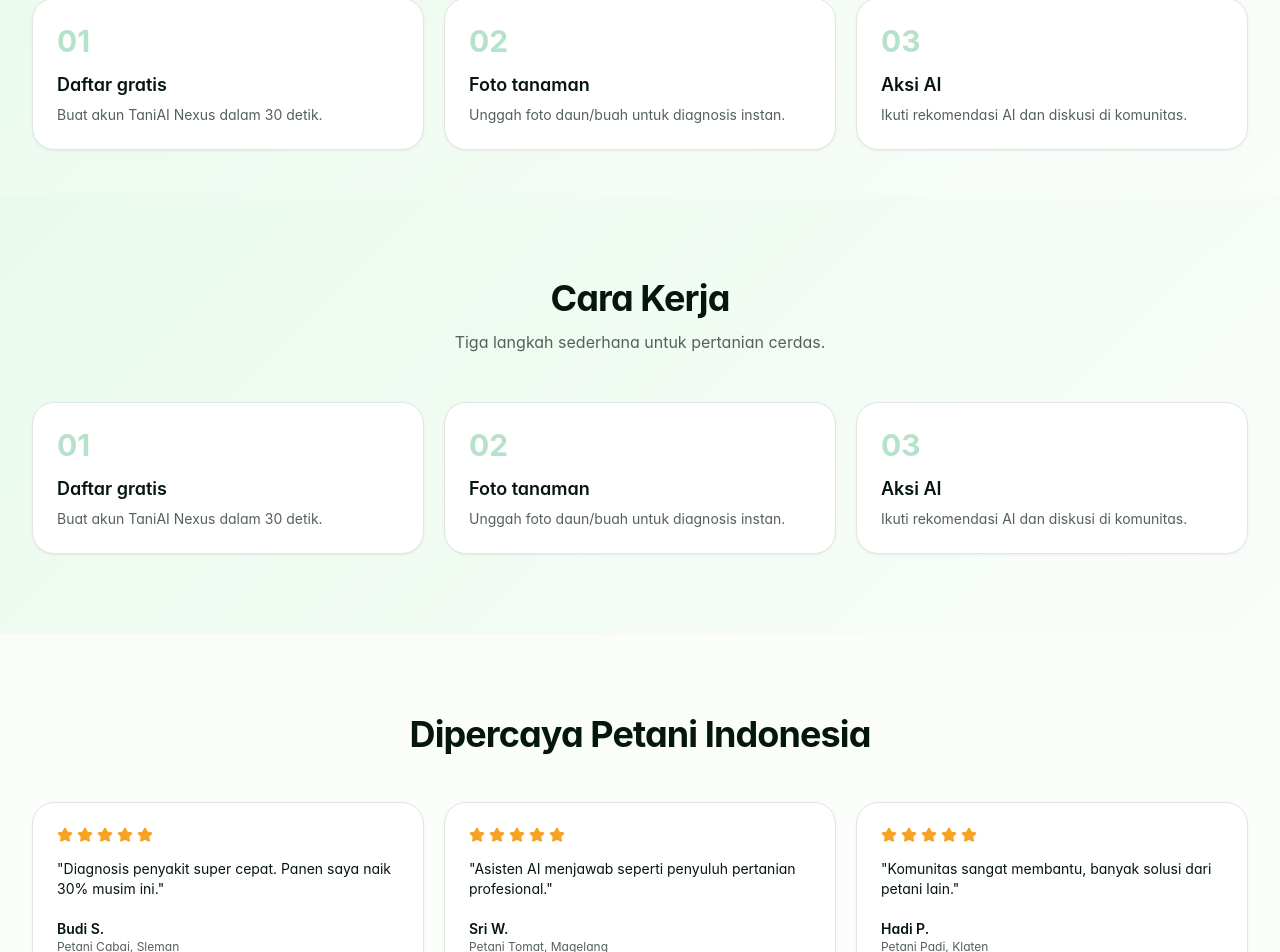
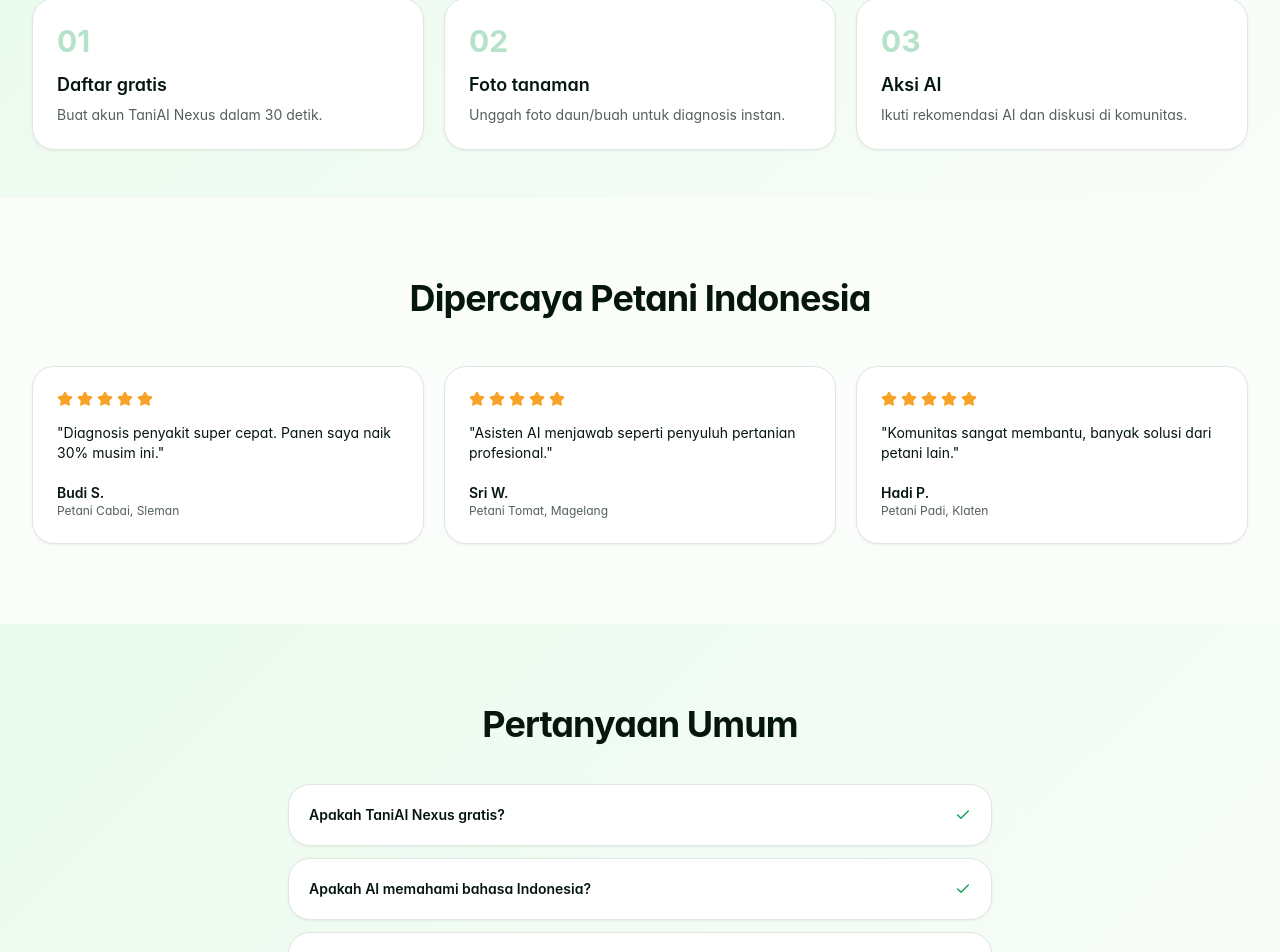
Before and after one commit to AmosZiliwu01/taniai-nexus, a React (Vite) app: page / in a window 1280 px wide. Shown: the part 1535-2487 px from the top of the page. Built offline with nearby package versions, Linux system fonts and the light colour scheme; no server answers; the database is empty.

Commit message:
update index.tsx

```diff
--- a/src/routes/index.tsx
+++ b/src/routes/index.tsx
@@ -195,25 +195,6 @@
         </div>
       </section>
 
-      {/* Steps */}
-      <section id="cara" className="bg-gradient-soft py-20">
-        <div className="mx-auto max-w-7xl px-4 lg:px-8">
-          <div className="mx-auto max-w-2xl text-center">
-            <h2 className="text-3xl font-bold tracking-tight lg:text-4xl">Cara Kerja</h2>
-            <p className="mt-3 text-muted-foreground">Tiga langkah sederhana untuk pertanian cerdas.</p>
-          </div>
-          <div className="mt-12 grid gap-5 md:grid-cols-3">
-            {steps.map((s) => (
-              <div key={s.n} className="rounded-2xl border border-border bg-card p-6 shadow-card">
-                <span className="text-3xl font-bold text-primary/30">{s.n}</span>
-                <h3 className="mt-3 text-lg font-semibold">{s.t}</h3>
-                <p className="mt-1.5 text-sm text-muted-foreground">{s.d}</p>
-              </div>
-            ))}
-          </div>
-        </div>
-      </section>
-
       {/* Testimonials */}
       <section id="testi" className="mx-auto max-w-7xl px-4 py-20 lg:px-8">
         <div className="mx-auto max-w-2xl text-center">
```
Also changed, not shown: 1 other file (tests, documents, lock files or other folders). Lines whose indentation alone changed are shown as unchanged.
